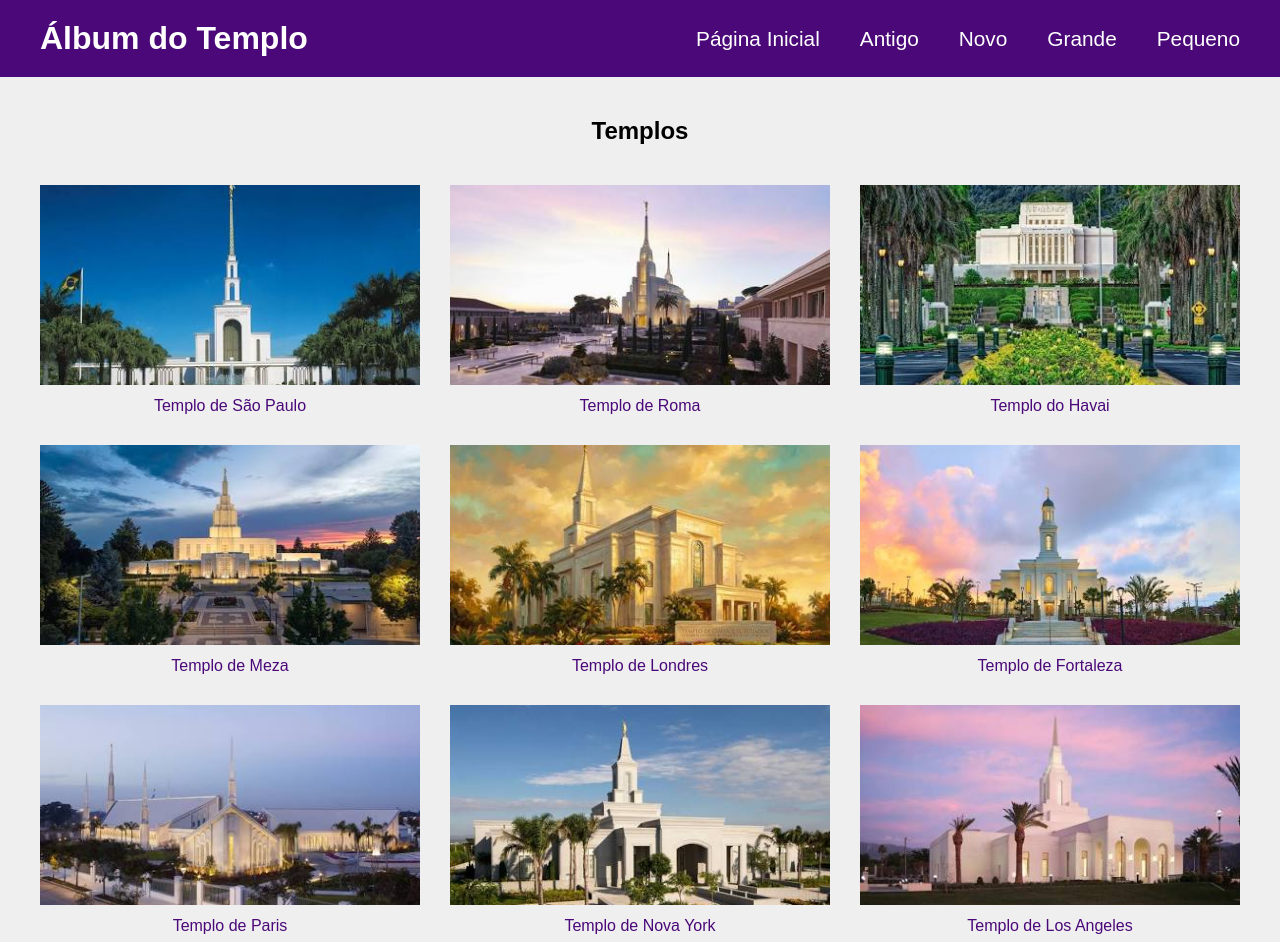
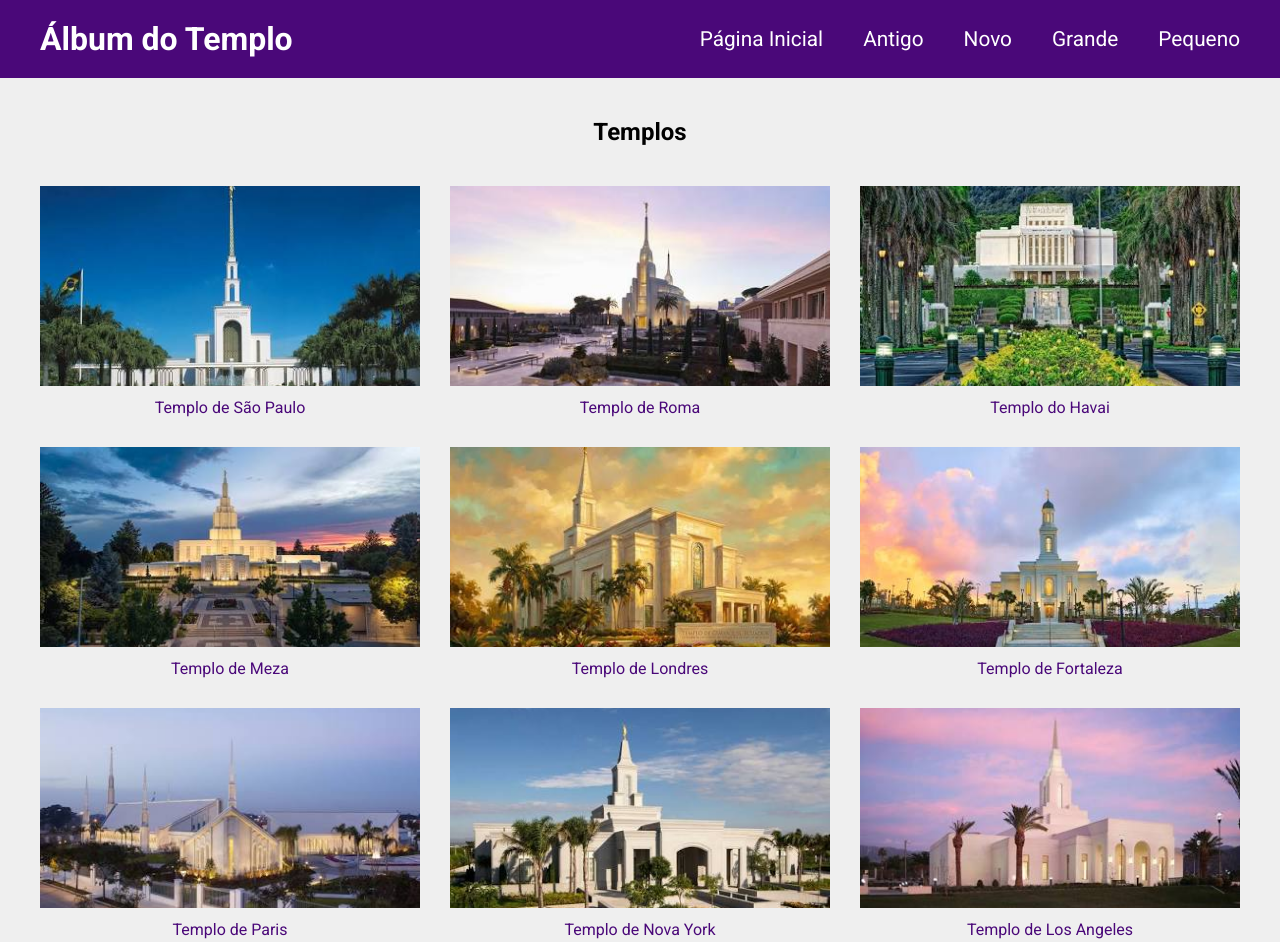
Before and after one commit to viniciusgamarrasud-source/wdd131, a plain HTML site: page templos.html in a window 1280 px wide. Shown: the top 942 px of the page. Drawn offline with Linux system fonts and the light colour scheme.

Commit message:
ajuste templo 7

```diff
--- a/estilos/templos-grandes.css
+++ b/estilos/templos-grandes.css
@@ -1,7 +1,12 @@
-@media (min-width: 768px) {
+@media screen and (min-width: 768px) {
 
     #menu {
         display: none;
+    }
+
+    nav {
+        display: flex;
+        justify-content: center;
     }
 
     .navigation {
@@ -9,6 +14,12 @@
         gap: 40px;
     }
 
+    nav a:hover {
+        background-color: white;
+        color: #4b0076;
+        border-radius: 5px;
+    }
+
     .gallery {
         grid-template-columns: repeat(3, 1fr);
     }
--- a/estilos/templos.css
+++ b/estilos/templos.css
@@ -5,7 +5,7 @@
 }
 
 body {
-    font-family: Arial, sans-serif;
+    font-family: 'Roboto', sans-serif;
     background-color: #efefef;
 }
 
--- a/templos.html
+++ b/templos.html
@@ -7,6 +7,11 @@
     <meta name="author" content="Vinícius Gamarra">
 
     <title>Álbum do Templo</title>
+
+    <link rel="preconnect" href="https://fonts.googleapis.com">
+    <link rel="preconnect" href="https://fonts.gstatic.com" crossorigin>
+
+    <link href="https://fonts.googleapis.com/css2?family=Roboto:wght@400;700&display=swap" rel="stylesheet">
 
 
     <link rel="stylesheet" href="estilos/templos.css">
@@ -99,6 +104,6 @@
         <p id="lastModified"></p>
     </footer>
 
-    <script src="scripts/templos.js"></script>
+    <script src="scripts/templos.js"defer></script>
 </body>
 </html>
```
